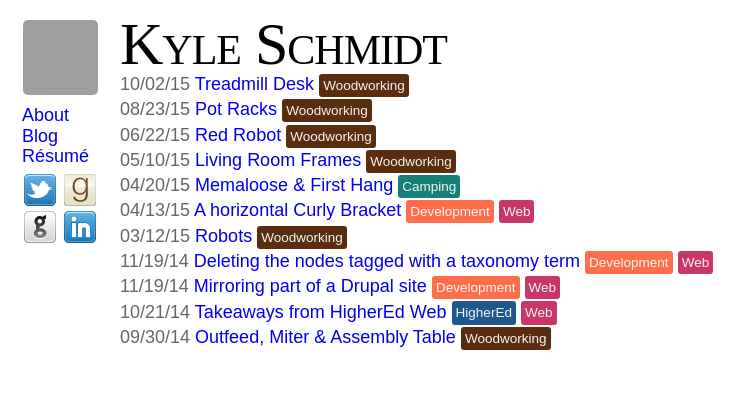
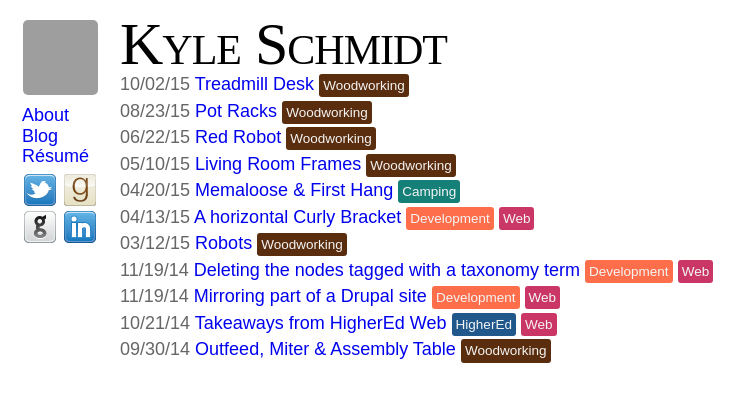
Before and after one commit to krschmidt/krschmidt.github.com, a Jekyll site: the page built from index.html, in a window 1280 px wide. Shown: the top 402 px of the page, without its empty margins (0-754 px from the left). Built offline with Jekyll 4.4.1, drawn with Linux system fonts in a browser that asks for light colours; nearby versions of some CDN libraries; some web fonts are replaced; grey boxes are pictures that could not be loaded.

```diff
--- a/stylesheets/screen.css
+++ b/stylesheets/screen.css
@@ -1,4 +1,4 @@
-/* line 5, ../../../../../../Library/Ruby/Gems/2.0.0/gems/compass-core-1.0.3/stylesheets/compass/reset/_utilities.scss */
+/* line 5, ../../../../../../usr/local/lib/ruby/gems/2.2.0/gems/compass-core-1.0.3/stylesheets/compass/reset/_utilities.scss */
 html, body, div, span, applet, object, iframe,
 h1, h2, h3, h4, h5, h6, p, blockquote, pre,
 a, abbr, acronym, address, big, cite, code,
@@ -20,45 +20,45 @@
   vertical-align: baseline;
 }
 
-/* line 22, ../../../../../../Library/Ruby/Gems/2.0.0/gems/compass-core-1.0.3/stylesheets/compass/reset/_utilities.scss */
+/* line 22, ../../../../../../usr/local/lib/ruby/gems/2.2.0/gems/compass-core-1.0.3/stylesheets/compass/reset/_utilities.scss */
 html {
   line-height: 1;
 }
 
-/* line 24, ../../../../../../Library/Ruby/Gems/2.0.0/gems/compass-core-1.0.3/stylesheets/compass/reset/_utilities.scss */
+/* line 24, ../../../../../../usr/local/lib/ruby/gems/2.2.0/gems/compass-core-1.0.3/stylesheets/compass/reset/_utilities.scss */
 ol, ul {
   list-style: none;
 }
 
-/* line 26, ../../../../../../Library/Ruby/Gems/2.0.0/gems/compass-core-1.0.3/stylesheets/compass/reset/_utilities.scss */
+/* line 26, ../../../../../../usr/local/lib/ruby/gems/2.2.0/gems/compass-core-1.0.3/stylesheets/compass/reset/_utilities.scss */
 table {
   border-collapse: collapse;
   border-spacing: 0;
 }
 
-/* line 28, ../../../../../../Library/Ruby/Gems/2.0.0/gems/compass-core-1.0.3/stylesheets/compass/reset/_utilities.scss */
+/* line 28, ../../../../../../usr/local/lib/ruby/gems/2.2.0/gems/compass-core-1.0.3/stylesheets/compass/reset/_utilities.scss */
 caption, th, td {
   text-align: left;
   font-weight: normal;
   vertical-align: middle;
 }
 
-/* line 30, ../../../../../../Library/Ruby/Gems/2.0.0/gems/compass-core-1.0.3/stylesheets/compass/reset/_utilities.scss */
+/* line 30, ../../../../../../usr/local/lib/ruby/gems/2.2.0/gems/compass-core-1.0.3/stylesheets/compass/reset/_utilities.scss */
 q, blockquote {
   quotes: none;
 }
-/* line 103, ../../../../../../Library/Ruby/Gems/2.0.0/gems/compass-core-1.0.3/stylesheets/compass/reset/_utilities.scss */
+/* line 103, ../../../../../../usr/local/lib/ruby/gems/2.2.0/gems/compass-core-1.0.3/stylesheets/compass/reset/_utilities.scss */
 q:before, q:after, blockquote:before, blockquote:after {
   content: "";
   content: none;
 }
 
-/* line 32, ../../../../../../Library/Ruby/Gems/2.0.0/gems/compass-core-1.0.3/stylesheets/compass/reset/_utilities.scss */
+/* line 32, ../../../../../../usr/local/lib/ruby/gems/2.2.0/gems/compass-core-1.0.3/stylesheets/compass/reset/_utilities.scss */
 a img {
   border: none;
 }
 
-/* line 116, ../../../../../../Library/Ruby/Gems/2.0.0/gems/compass-core-1.0.3/stylesheets/compass/reset/_utilities.scss */
+/* line 116, ../../../../../../usr/local/lib/ruby/gems/2.2.0/gems/compass-core-1.0.3/stylesheets/compass/reset/_utilities.scss */
 article, aside, details, figcaption, figure, footer, header, hgroup, main, menu, nav, section, summary {
   display: block;
 }
@@ -252,9 +252,9 @@
 }
 /* line 82, ../sass/_resume.scss */
 #resume .download-icon {
+  bottom: 10px;
   left: 10px;
   position: fixed;
-  bottom: 10px;
   width: 70px;
 }
 @media (min-width: 450px) {
@@ -334,7 +334,7 @@
 
 /* line 66, ../sass/screen.scss */
 .content li {
-  margin-bottom: .15em;
+  margin-bottom: .22em;
 }
 
 /* line 70, ../sass/screen.scss */
```
Also changed, not shown: sass/screen.scss (+7 -7 lines).
